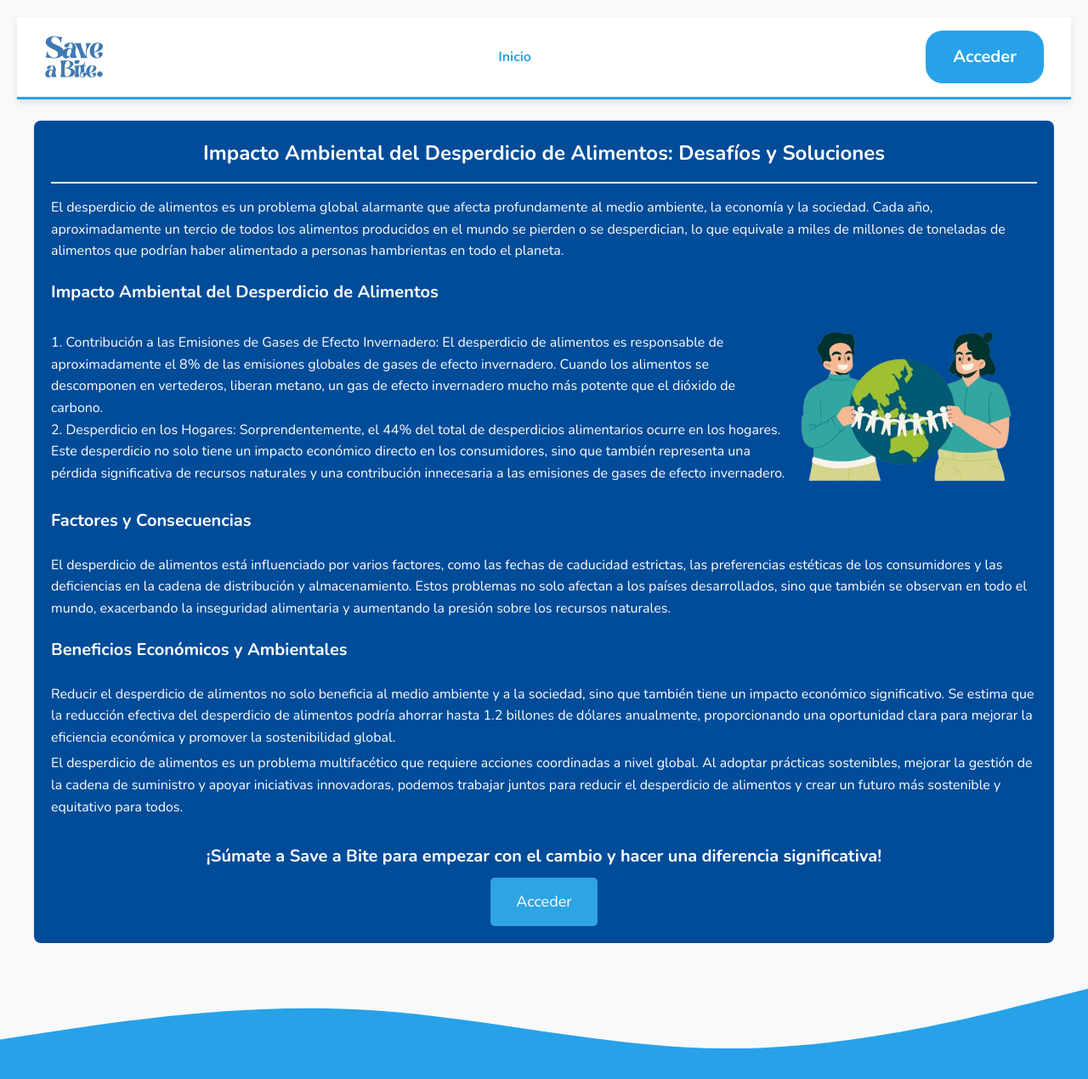
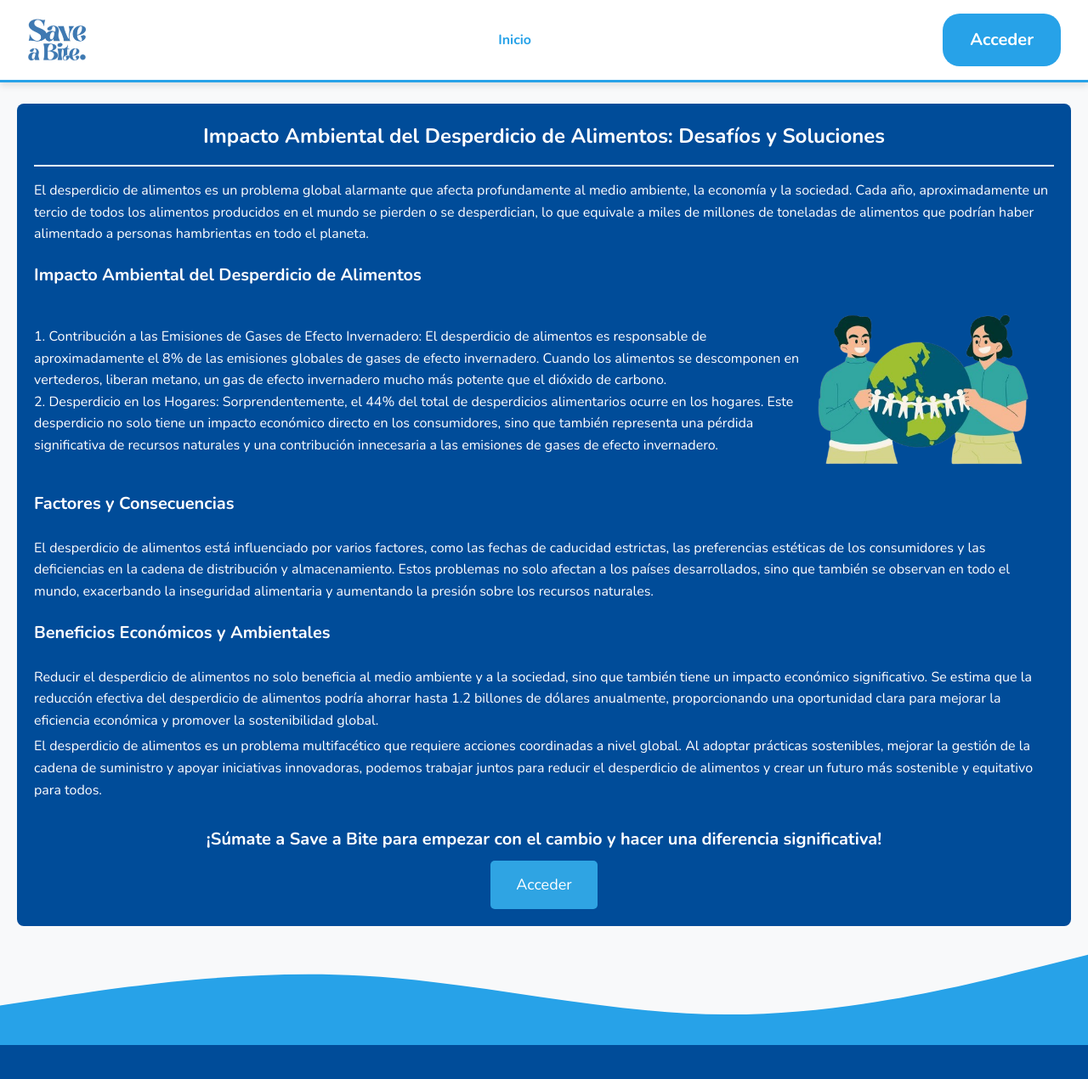
Before and after one commit to JuanIgnacioDominguez/saveabite, a Flask app: page /impacto_ambiental in a window 1280 px wide. Shown: the whole page at 85% size. After the commit the page ends 1230 px from the top, so only its background shows below. Run offline with Flask 3, Linux system fonts and the light colour scheme; some libraries are stand-ins or nearby versions.

Commit message:
Update ImpactoAmbiental.html

```diff
--- a/templates/indexTemplates/ImpactoAmbiental.html
+++ b/templates/indexTemplates/ImpactoAmbiental.html
@@ -10,7 +10,7 @@
         body {
             font-family: 'Nunito', sans-serif;
             margin: 0;
-            padding: 20px;
+            padding: 0;
             background-color: #f8f9fa;
         }
 
```
